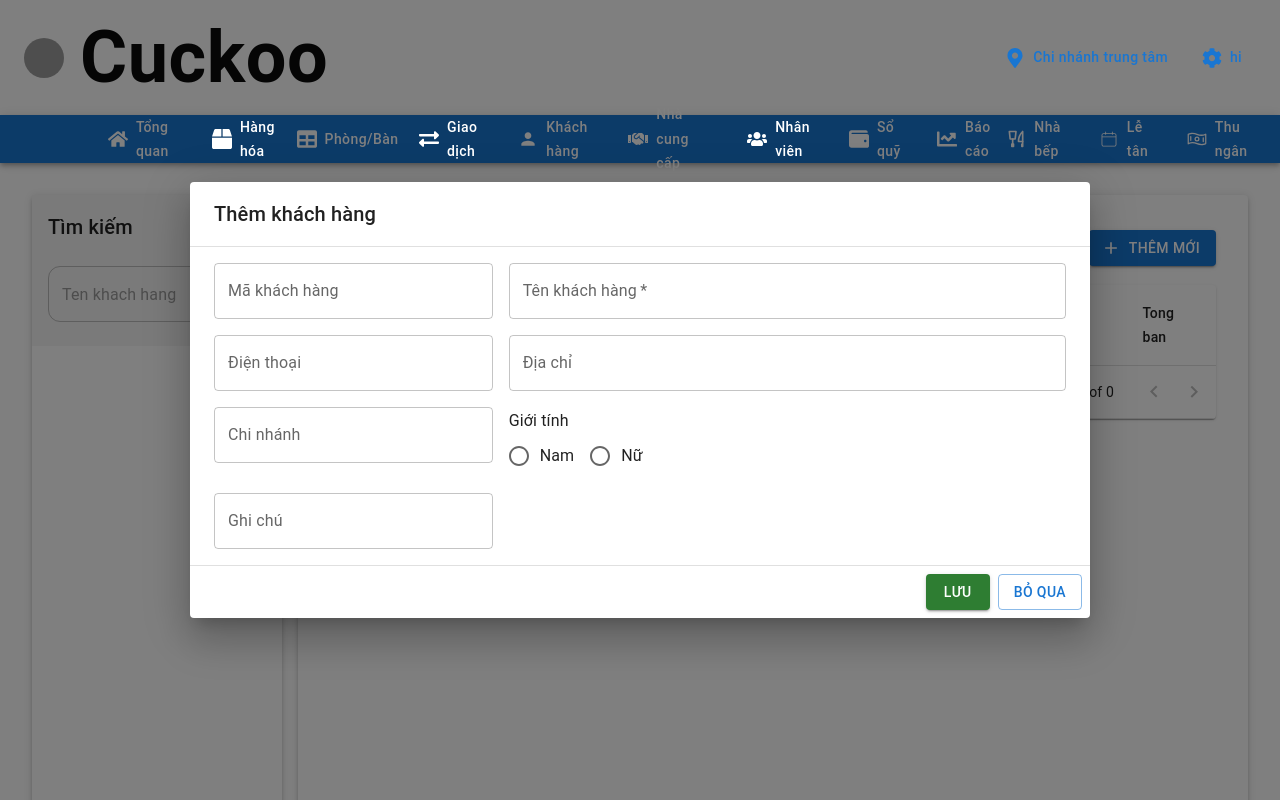
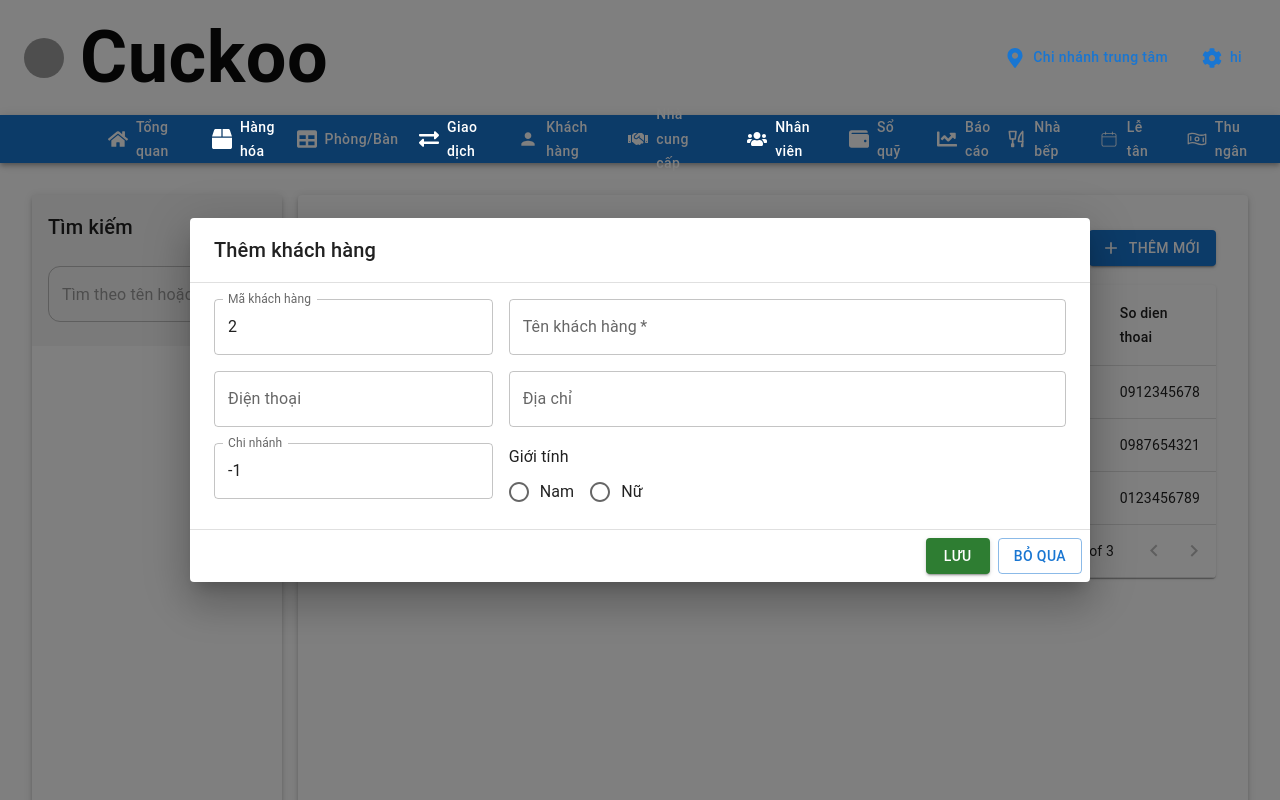
Before and after one commit to l4zy9uy/cuckoo, a React (Vite) app in the folder frontend/: page /cuckoo/customers in a window 1280 px wide. Both pictures are taken after a click on the button "THÊM MỚI". Shown: the top 800 px of the page. Built offline with nearby package versions, Linux system fonts and the light colour scheme; grey boxes are pictures that could not be loaded.

Commit message:
fix error in customer page

```diff
--- a/frontend/src/components/dialogs/AddCustomerDialog.tsx
+++ b/frontend/src/components/dialogs/AddCustomerDialog.tsx
@@ -27,13 +27,13 @@
                                                            onSave
                                                        }) => {
     const [formData, setFormData] = useState({
-        customerId: '',
-        name: '',
-        phone: '',
-        address: '',
-        branch: '',
-        gender: '',
-        notes: '',
+        customer_id: 2,
+        name: "",
+        phone: "",
+        branch_id: -1,
+        gender: "",
+        email: "",
+        address: ""
     });
 
     const handleChange = (field: string, value: any) => {
@@ -63,8 +63,8 @@
                     <TextField
                         label="Mã khách hàng"
                         fullWidth
-                        value={formData.customerId}
-                        onChange={(e) => handleChange('customerId', e.target.value)}
+                        value={formData.customer_id}
+                        onChange={(e) => handleChange('customer_id', e.target.value)}
                     />
                     <TextField
                         label="Tên khách hàng"
@@ -88,8 +88,8 @@
                     <TextField
                         label="Chi nhánh"
                         fullWidth
-                        value={formData.branch}
-                        onChange={(e) => handleChange('branch', e.target.value)}
+                        value={formData.branch_id}
+                        onChange={(e) => handleChange('branch_id', e.target.value)}
                     />
                     <FormControl>
                         <Typography variant="subtitle1">Giới tính</Typography>
@@ -104,13 +104,6 @@
                                               label="Nữ"/>
                         </RadioGroup>
                     </FormControl>
-                    <TextField
-                        label="Ghi chú"
-                        fullWidth
-                        multiline
-                        value={formData.notes}
-                        onChange={(e) => handleChange('notes', e.target.value)}
-                    />
                 </Box>
             </DialogContent>
             <DialogActions>
--- a/frontend/src/pages/CustomersPage.tsx
+++ b/frontend/src/pages/CustomersPage.tsx
@@ -8,24 +8,51 @@
 //import ProductDetailsCollapse from "@/components/ProductDetailsCollapse.tsx";
 import AddCustomerDialog from "@/components/dialogs/AddCustomerDialog.tsx";
 
-const tableColumns = [
-    {field: 'id', headerName: 'Ma khach hang', width: 350},
-    {field: 'name', headerName: 'Tên khach hang', width: 350},
-    {field: 'phoneNumber', headerName: 'So dien thoai', width: 350},
-    {field: 'total sale', headerName: 'Tong ban', flexGrow: 1},
+const customerColumns = [
+    {field: 'customer_id', headerName: 'Ma khach hang', width: 550},
+    {field: 'name', headerName: 'Tên khach hang', width: 550},
+    {field: 'phone', headerName: 'So dien thoai', flexGrow: 1},
 
 ];
 
-const tableRows: any[] = []
+const customerRows: any[] = [
+    {
+        customer_id: 1,
+        name: "Nguyễn Văn A",
+        phone: "0912345678",
+        branch_id: 1,
+        gender: "Male",
+        email: "nguyenvana@example.com",
+        address: "123 Đường ABC, Quận 1, TP.HCM",
+    },
+    {
+        customer_id: 2,
+        name: "Trần Thị B",
+        phone: "0987654321",
+        branch_id: 2,
+        gender: "Female",
+        email: "tranthib@example.com",
+        address: "456 Đường DEF, Quận 5, TP.HCM",
+    },
+    {
+        customer_id: 3,
+        name: "Lê Văn C",
+        phone: "0123456789",
+        branch_id: 1,
+        gender: "Male",
+        email: "levanc@example.com",
+        address: "789 Đường GHI, Quận 3, TP.HCM",
+    },
+]
 
 const CustomersPage = () => {
-    // @ts-ignore
-    const [statusFilter, setStatusFilter] = useState('active');
+    const [customers, setCustomers] = useState(customerRows); // State for customer data
 
-    const handleStatusChange = (value: string) => {
-        setStatusFilter(value);
-        // Additional logic for filtering rows based on status can go here
+    // Handle saving a new customer
+    const handleAddCustomer = (newCustomer: any) => {
+        setCustomers((prev) => [...prev, newCustomer]);
     };
+
     return (
         <Grid2 container spacing={2} sx={{height: '100vh', padding: '1rem'}}>
             {/* Sidebar */}
@@ -33,8 +60,8 @@
                 <Paper elevation={3} sx={{height: '100%'}}>
                     <SidebarFilter
                         title="Tìm kiếm"
-                        searchPlaceholder="Ten khach hang"
-                        onStatusChange={handleStatusChange}
+                        searchPlaceholder="Tìm theo tên hoặc số điện thoại"
+                        onStatusChange={() => {}}
                     />
                 </Paper>
             </Grid2>
@@ -50,66 +77,11 @@
                                            <AddCustomerDialog
                                                open={open}
                                                onClose={onClose}
-                                               onSave={(data) => console.log("Saved data:", data)}
+                                               onSave={handleAddCustomer}
                                            />
                                        )}/>
-                        <CustomTable rows={tableRows}
-                                     columns={tableColumns}
-                                     // renderCollapse={(row) => (
-                                     //     // <ProductDetailsCollapse
-                                     //     //     productName={row.name}
-                                     //     //     imageUrl={row.imageUrl}
-                                     //     //     details={[
-                                     //     //         {
-                                     //     //             label: "Mã hàng ",
-                                     //     //             value: row.code
-                                     //     //         },
-                                     //     //         {
-                                     //     //             label: "Loại thực đơn",
-                                     //     //             value: row.menuType
-                                     //     //         },
-                                     //     //         {
-                                     //     //             label: "Nhóm hàng",
-                                     //     //             value: row.category
-                                     //     //         },
-                                     //     //         {
-                                     //     //             label: "Loại hàng",
-                                     //     //             value: row.itemType
-                                     //     //         },
-                                     //     //         {
-                                     //     //             label: "Định mức tồn",
-                                     //     //             value: row.stockLimit,
-                                     //     //             sx: {color: 'blue'}
-                                     //     //         },
-                                     //     //         {
-                                     //     //             label: "Giá bán",
-                                     //     //             value: row.price,
-                                     //     //             sx: {
-                                     //     //                 fontWeight: 'bold',
-                                     //     //                 color: 'green'
-                                     //     //             }
-                                     //     //         },
-                                     //     //         {
-                                     //     //             label: "Giá vốn",
-                                     //     //             value: row.cost,
-                                     //     //             sx: {color: 'red'}
-                                     //     //         },
-                                     //     //         {
-                                     //     //             label: "Trọng lượng",
-                                     //     //             value: row.weight
-                                     //     //         },
-                                     //     //         {
-                                     //     //             label: "Mô tả",
-                                     //     //             value: row.description,
-                                     //     //             sx: {fontStyle: 'italic'}
-                                     //     //         },
-                                     //     //         {
-                                     //     //             label: "Ghi chú đặt hàng",
-                                     //     //             value: row.orderNote
-                                     //     //         },
-                                     //     //     ]}
-                                     //     // />
-                                     // )}
+                        <CustomTable rows={customers}
+                                     columns={customerColumns}
                         />
                     </Box>
                 </Paper>
```
